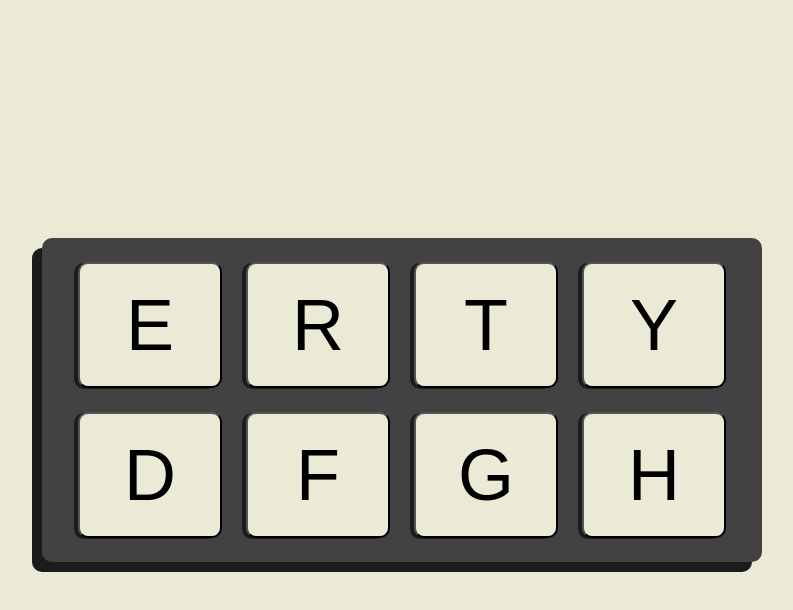
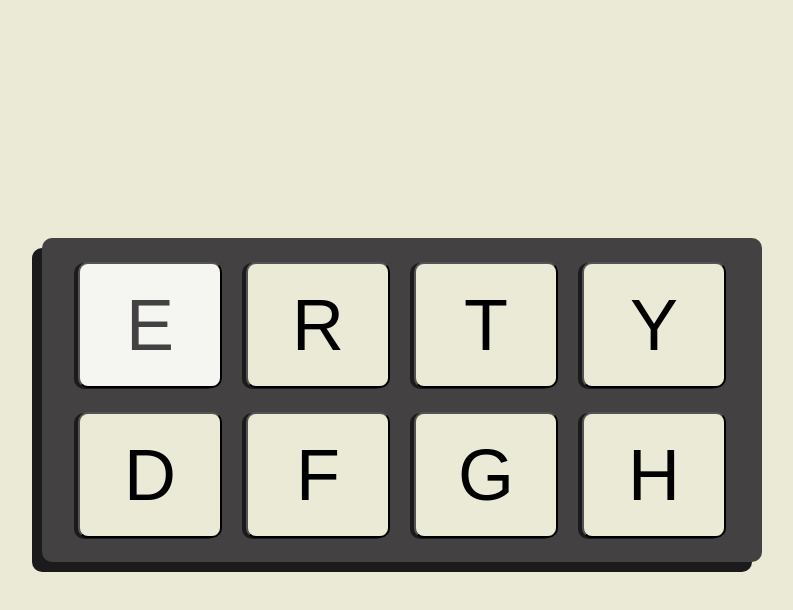
Before and after one commit to vzbel/drum-machine, a plain HTML site: page index.html in a window 1280 px wide. In both pictures the pointer is over the button 388 px from the left and 325 px from the top of the page. Shown: the whole page, without its empty margins (238-1031 px from the left). Drawn offline with Linux system fonts and the light colour scheme.

Commit message:
Implement button hover behavior

```diff
--- a/styles.css
+++ b/styles.css
@@ -3,6 +3,7 @@
     --black-color: rgb(28, 27, 27);
     --dark-color: rgb(67, 65, 65);
     --beige-color: rgb(235, 234, 215);
+    --light-color: rgb(245, 245, 242);
 }
 
 *{
@@ -68,6 +69,8 @@ body{
     /* Border style */
     border-radius: 10px;
 
+    /* Transition */
+    transition: all 1s ease-in-out;
     /* Box shadow */
     box-shadow: -4px 1px var(--black-color);
 
@@ -79,4 +82,13 @@ body{
 
     /* Drum button color */
     background-color: var(--beige-color);
+
+    /* Cursor pointer */
+    cursor: pointer;
 }
+
+/* Drum machine button hover behavior */
+.drum-pad:hover{
+    background-color: var(--light-color);
+    color: var(--dark-color);
+}
```
